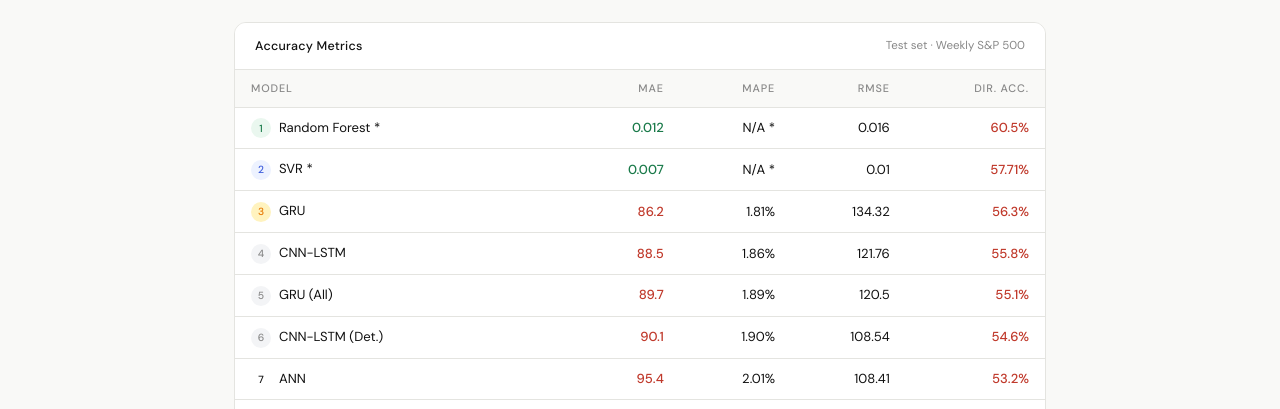
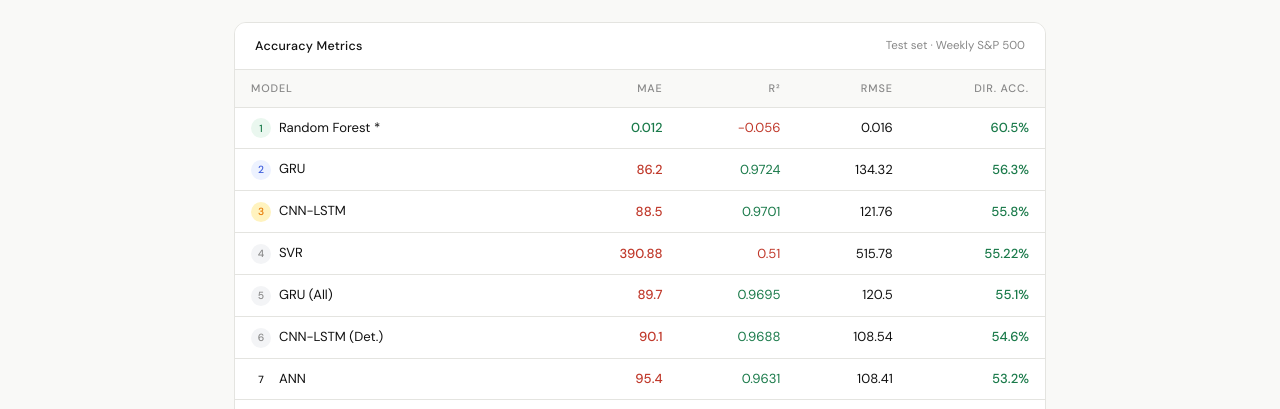
Before and after one commit to Bilgee135/market-prediction-platform, a React (Vite) app in the folder frontend/: page /~sgbtuvsh/team45/evaluations in a window 1280 px wide. Shown: the part 391-800 px from the top of the page. Built offline with nearby package versions, Linux system fonts and the light colour scheme; no server answers; what chartjs-chart-financial would draw is missing.

Commit message:
Update on Evaluations page; Added R-squared

```diff
--- a/frontend/src/components/evaluations/AccuracyTable.jsx
+++ b/frontend/src/components/evaluations/AccuracyTable.jsx
@@ -40,7 +40,7 @@ export default function AccuracyTable({ models }) {
               borderBottom: `1px solid var(--color-border)`,
             }}
           >
-            {['Model', 'MAE', 'MAPE', 'RMSE', 'Dir. Acc.'].map((h, i) => (
+            {['Model', 'MAE', 'R²', 'RMSE', 'Dir. Acc.'].map((h, i) => (
               <th
                 key={h}
                 className="px-4 py-2.5 text-[0.68rem] font-medium uppercase tracking-[0.08em]"
@@ -67,16 +67,29 @@ export default function AccuracyTable({ models }) {
             ];
 
             const dirColor =
-              m.dir >= 75
+              m.dir === null
+                ? 'var(--color-muted)'
+                : m.dir > 50
                   ? 'var(--color-accent-green)'
-                : m.dir >= 68
+                  : m.dir >= 45
                     ? '#E67700'
                     : 'var(--color-accent-red)';
 
             const maeColor =
-              m.mae <= 38
+              m.mae === null
+                ? 'var(--color-muted)'
+                : m.mae <= 38
                   ? 'var(--color-accent-green)'
                   : m.mae <= 47
+                    ? '#E67700'
+                    : 'var(--color-accent-red)';
+
+            const r2Color =
+              m.r2 === null
+                ? 'var(--color-muted)'
+                : m.r2 >= 0.95
+                  ? 'var(--color-accent-green)'
+                  : m.r2 >= 0.8
                     ? '#E67700'
                     : 'var(--color-accent-red)';
 
@@ -110,9 +123,9 @@ export default function AccuracyTable({ models }) {
                 </td>
                 <td
                   className="px-4 py-2.5 text-right text-[0.82rem] font-light"
-                  style={{ color: 'var(--color-ink)' }}
+                  style={{ color: r2Color }}
                 >
-                  {m.mape}
+                  {m.r2 !== null ? m.r2 : 'N/A'}
                 </td>
                 <td
                   className="px-4 py-2.5 text-right text-[0.82rem] font-light"
@@ -139,7 +152,10 @@ export default function AccuracyTable({ models }) {
       >
         {[
           { key: 'MAE', val: 'Average absolute error in index points. Lower is better.' },
-          { key: 'MAPE', val: 'Mean absolute percentage error. Normalised across price levels.' },
+          {
+            key: 'R²',
+            val: 'R² measures how much of the price variance the model explains. Closer to 1.0 is better. Negative values indicate the model performs worse than predicting the mean.',
+          },
           { key: 'RMSE', val: 'Penalises large errors more heavily. Use alongside MAE.' },
           {
             key: 'Dir.',
--- a/frontend/src/data/models.js
+++ b/frontend/src/data/models.js
@@ -48,7 +48,7 @@ export const MODELS = [
     mape: 'N/A *',
     rmse: 0.016,
     r2: -0.056,
-    dir: 60.50,
+    dir: 60.5,
     rfNormalised: true,
     speedPips: 4,
     speedLabel: 'Fast',
@@ -77,7 +77,7 @@ export const MODELS = [
   },
   {
     name: 'svr',
-    displayName: 'SVR *',
+    displayName: 'SVR',
     fullName: 'Support Vector Regression',
     type: 'Statistical',
     description:
@@ -87,12 +87,10 @@ export const MODELS = [
     bestFor: 'Small to medium datasets with well-engineered features',
     complexity: 2,
     color: '#DB2777',
-    mae: 0.007,
-    mape: 'N/A *',
-    rmse: 0.01,
-    r2: -0.08,
-    dir: 57.71,
-    svrNormalised: true,
+    mae: 390.88,
+    rmse: 515.78,
+    r2: 0.51,
+    dir: 55.22,
     speedPips: 3,
     speedLabel: 'Medium',
     sparkSeed: [48, 50, 47, 52, 49, 54, 51, 56, 53, 57],
@@ -300,7 +298,7 @@ export const MODELS = [
     color: '#16A34A',
     mae: 103.4,
     mape: '2.18%',
-    rmse: 31.30,
+    rmse: 31.3,
     r2: 0.9618,
     dir: 52.4,
     speedPips: 2,
--- a/frontend/src/pages/EvaluationsPage.jsx
+++ b/frontend/src/pages/EvaluationsPage.jsx
@@ -20,17 +20,27 @@ import AccuracyTable from '../components/evaluations/AccuracyTable';
 import BestOverallCard from '../components/evaluations/BestOverallCard';
 import ResearchNote from '../components/evaluations/ResearchNote';
 
+// Wraps a comparator so entries with null for `key` always sort to the bottom.
+const nullLast = (key, compareFn) => (a, b) => {
+  if (a[key] === null && b[key] === null) return 0;
+  if (a[key] === null) return 1;
+  if (b[key] === null) return -1;
+  return compareFn(a, b);
+};
+
 // Sort functions keyed by the segment control value
 const SORT_FNS = {
-  dir: (a, b) => b.dir - a.dir,
-  mae: (a, b) => a.mae - b.mae,
-  rmse: (a, b) => a.rmse - b.rmse,
+  dir: nullLast('dir', (a, b) => b.dir - a.dir),
+  mae: nullLast('mae', (a, b) => a.mae - b.mae),
+  rmse: nullLast('rmse', (a, b) => a.rmse - b.rmse),
+  r2: nullLast('r2', (a, b) => b.r2 - a.r2),
 };
 
 const SORT_OPTIONS = [
   { key: 'dir', label: 'Directional Accuracy' },
   { key: 'mae', label: 'MAE' },
   { key: 'rmse', label: 'RMSE' },
+  { key: 'r2', label: 'R²' },
 ];
 
 export default function EvaluationsPage() {
```
Also changed, not shown: frontend/src/pages/ModelForecastPage.jsx (+5 -5 lines), frontend/src/pages/ModelsPage.jsx (indentation only). Lines whose indentation alone changed are shown as unchanged.
